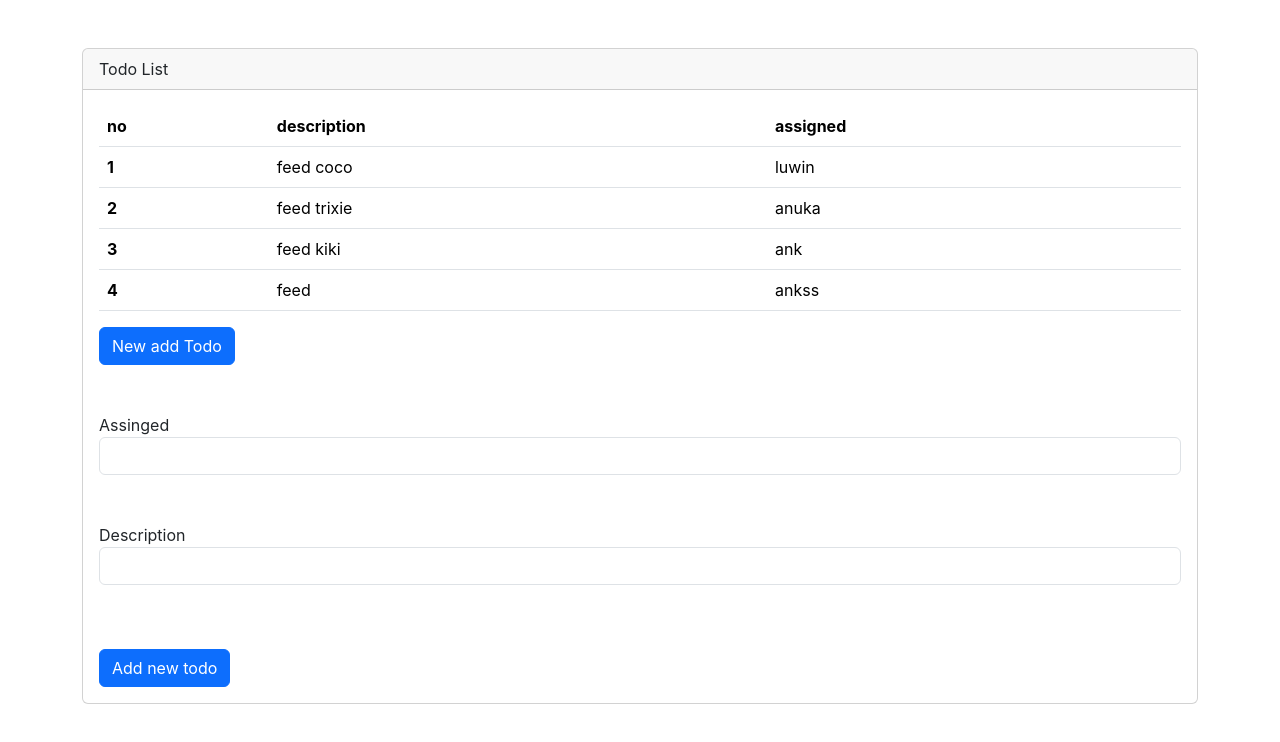
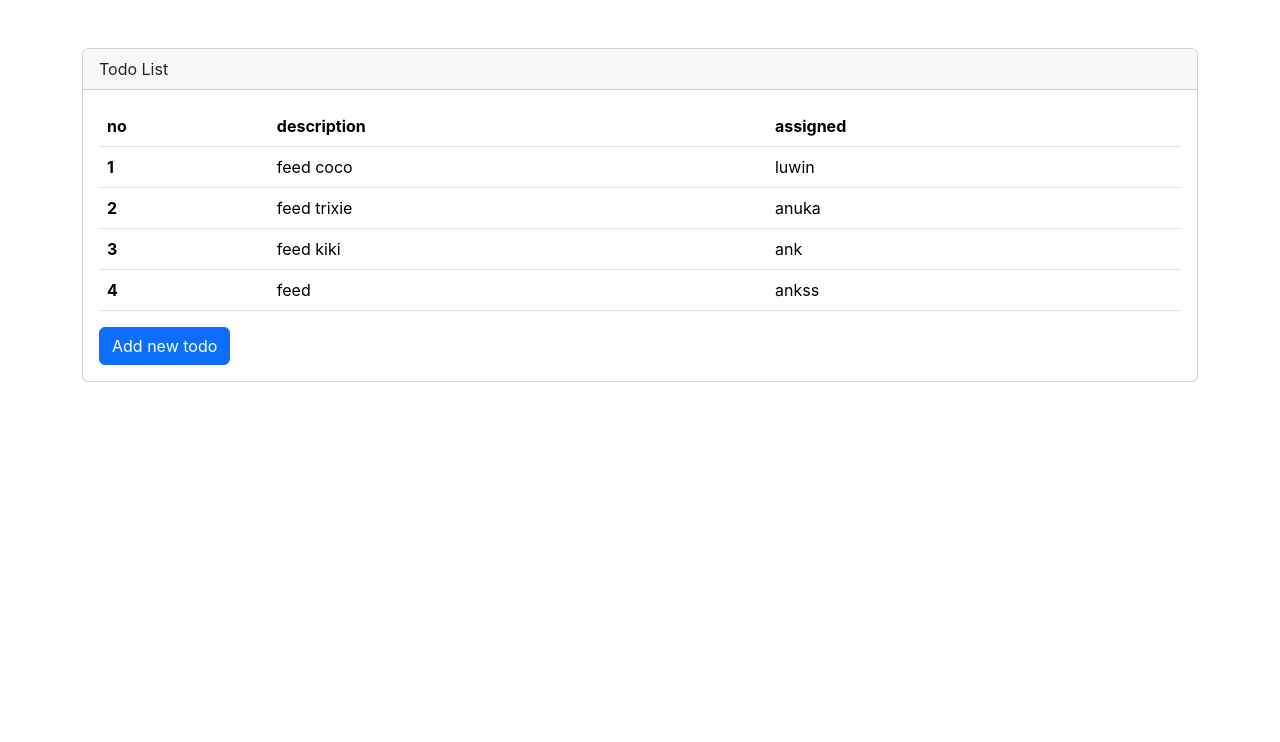
Before and after one commit to LuwinWickramasinghe/Todo-list-reactApp, a React (Create React App) app in the folder myapp/: page / in a window 1280 px wide. Shown: the top 742 px of the page. Built offline with nearby package versions, Linux system fonts and the light colour scheme.

Commit message:
finish todo list with conditional render

```diff
--- a/myapp/src/App.js
+++ b/myapp/src/App.js
@@ -14,6 +14,7 @@ function App() {
   ]
 )
 
+  const [ShowTododForm, setShowTododForm] = useState(false);
 
   const addTodo = (description, assigned) => {
     let rowNumber = 0;
@@ -39,6 +40,8 @@ function App() {
     }
 
 
+
+
   return (
     <div className="mt-5 container">
       <div className="card">
@@ -47,10 +50,13 @@ function App() {
         </div>
         <div className="card-body">
             <TodoTable todos={todos} deleteTodo={deleteTodo} />
-            <button className="btn btn-primary">
-              New add Todo
+            <button className="btn btn-primary" onClick={() => setShowTododForm(!ShowTododForm)}>
+              {ShowTododForm? 'Close Todo list' : 'Add new todo'}
             </button>
-            <NewTodoForm addTodo={addTodo} />
+            {ShowTododForm &&
+              <NewTodoForm addTodo={addTodo} />
+              }
+
         </div>
       </div>
     </div>
```
